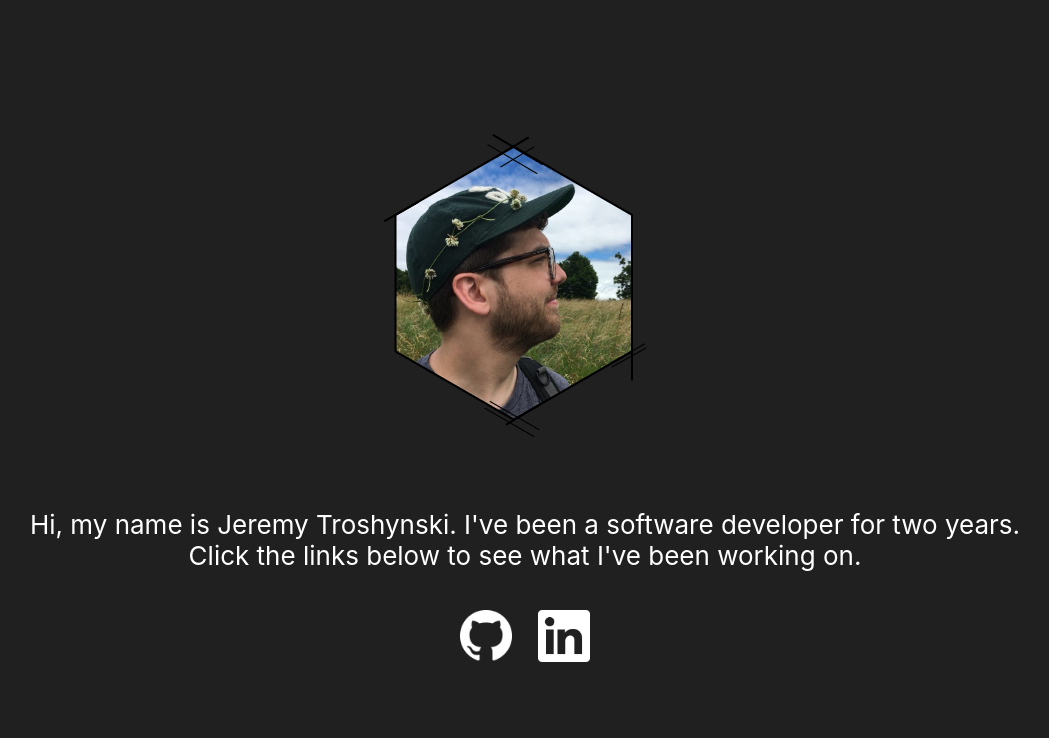
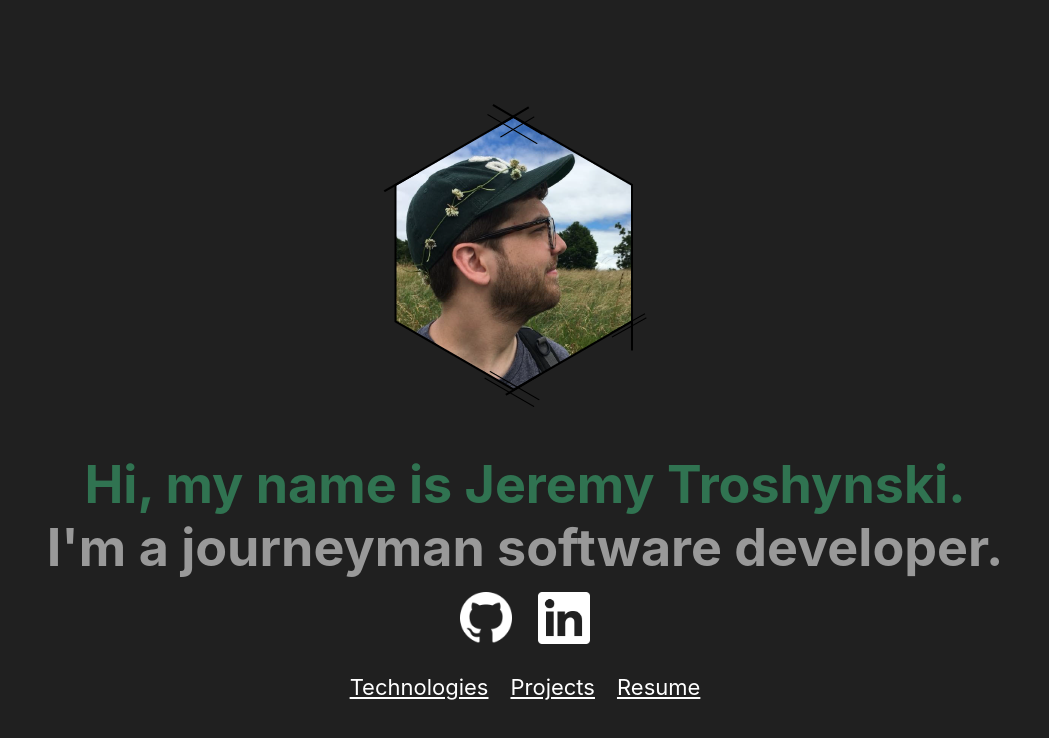
Before and after one commit to jtroshynski/dont-sell-yourself-short, a React (Create React App) app: page / in a window 1280 px wide. Shown: the top 738 px of the page, without its empty margins (115-1164 px from the left). Built offline with nearby package versions, Linux system fonts and the light colour scheme.

Commit message:
Added fade in animation for title screen

```diff
--- a/src/App.css
+++ b/src/App.css
@@ -1,9 +1,8 @@
 
 body, html {
-    margin: 0;
-    padding: 0;
-    width: 100%;
-    height: 100%;
+  height: 100%;
+  margin: 0;
+  padding: 0;
 }
 
 .App {
@@ -37,3 +36,95 @@ body, html {
   height: 2em;
   width: 2em;
 }
+
+.navigation-container {
+  display: flex;
+  text-align: center;
+}
+
+.navigation-link {
+  padding:.5em;
+  display: inline-block;
+  font-size: calc(6px + 2vmin);
+  color: white;
+}
+
+.App-intro {
+  padding: 0;
+  margin: 0;
+}
+
+h1 {
+  margin: 0;
+
+}
+
+h2 {
+  margin: 1;
+}
+
+.intro1 {
+  color: #307351;
+  -webkit-animation: fadein 3s; /* Safari, Chrome and Opera > 12.1 */
+  -moz-animation: fadein 3s; /* Firefox < 16 */
+  -ms-animation: fadein 3s; /* Internet Explorer */
+  animation: fadein 3s;
+}
+
+.intro2 {
+  color: #999999;
+  -webkit-animation: delayFadein 3s; /* Safari, Chrome and Opera > 12.1 */
+  -moz-animation: delayFadein 3s; /* Firefox < 16 */
+  -ms-animation: delayFadein 3s; /* Internet Explorer */
+  animation: delayFadein 3s;
+}
+
+@keyframes fadein {
+  from { opacity: 0; }
+  to   { opacity: 1; }
+}
+
+/* Firefox < 16 */
+@-moz-keyframes fadein {
+  from { opacity: 0; }
+  to   { opacity: 1; }
+}
+
+/* Safari, Chrome and Opera > 12.1 */
+@-webkit-keyframes fadein {
+  from { opacity: 0; }
+  to   { opacity: 1; }
+}
+
+/* Internet Explorer */
+@-ms-keyframes fadein {
+  from { opacity: 0; }
+  to   { opacity: 1; }
+}
+
+@keyframes delayFadein {
+  0% { opacity:0; }
+  40% { opacity:0; }
+  100% { opacity:1; }
+}
+
+/* Firefox < 16 */
+@-moz-keyframes delayFadein {
+  0% { opacity:0; }
+  40% { opacity:0; }
+  100% { opacity:1; }
+}
+
+/* Safari, Chrome and Opera > 12.1 */
+@-webkit-keyframes delayFadein {
+  0% { opacity:0; }
+  40% { opacity:0; }
+  100% { opacity:1; }
+}
+
+/* Internet Explorer */
+@-ms-keyframes delayFadein {
+  0% { opacity:0; }
+  40% { opacity:0; }
+  100% { opacity:1; }
+}
--- a/src/App.js
+++ b/src/App.js
@@ -11,15 +11,33 @@ class App extends Component {
       <div className="App">
         <header className="App-header">
           <img src={me} className="picture-of-me" alt="Jeremy" />
-          <p>
-            Hi, my name is Jeremy Troshynski. I've been a software developer for two years. <br />
-            Click the links below to see what I've been working on.
-          </p>
+          <div className='App-intro'>
+            <h1 className='intro1'>
+              Hi, my name is Jeremy Troshynski.
+            </h1>
+            <h1 className='intro2'>
+            I'm a journeyman software developer.
+            </h1>
+          </div>
           <div className='logo-container'>
             <a href='https://github.com/jtroshynski'><img className='logo' src={github} alt="Github" /></a>
             <a href='https://www.linkedin.com/in/jeremytroshynski/'><img className='logo' src={linkedin} alt="LinkedIn" /></a>
           </div>
+          <div className='navigation-container'>
+            <a href='#technologies' className='navigation-link'>Technologies</a>
+            <a href='#projects' className='navigation-link'>Projects</a>
+            <a href='#resume' className='navigation-link'>Resume</a>
+          </div>
         </header>
+        <div className='technologies'>
+
+        </div>
+        <div className='projects'>
+
+        </div>
+        <div className='resume'>
+
+        </div>
       </div>
     );
   }
```
